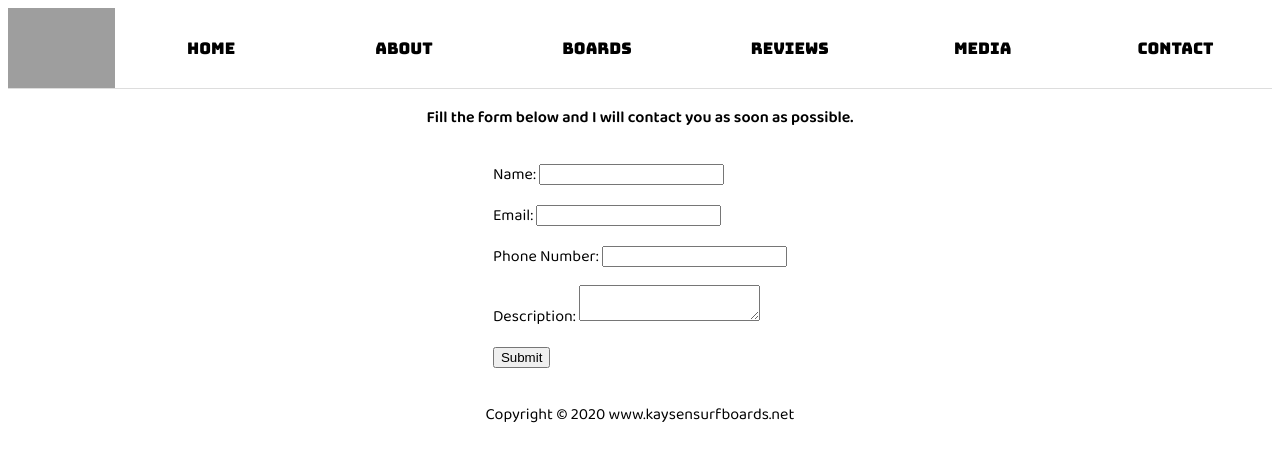
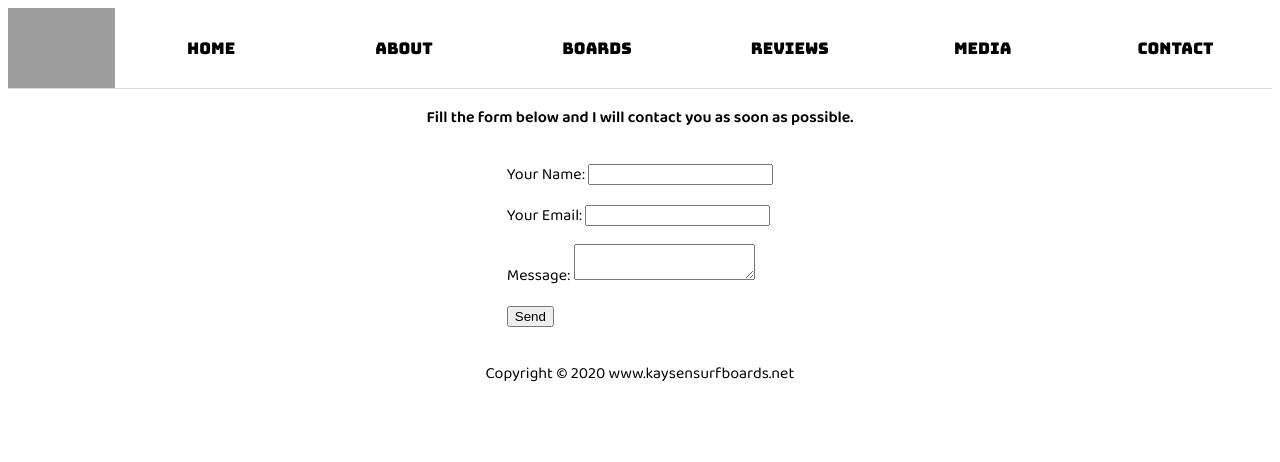
Before and after one commit to asalaza6/kaysensurfboards, a Next.js app: page /contact in a window 1280 px wide. Shown: the top 462 px of the page. Built offline with nearby package versions, Linux system fonts and the light colour scheme; grey boxes are pictures that could not be loaded.

Commit message:
Update contact.js

```diff
--- a/pages/contact.js
+++ b/pages/contact.js
@@ -4,21 +4,19 @@
   return (
     <div className = "container">
       <p className = "message">Fill the form below and I will contact you as soon as possible.</p>
-      <form name="contact" method="POST" data-netlify="true">
+      <form netlify-honeypot='bot-field' name="contact" method="post" data-netlify="true">
+          <input type="hidden" name="form-name" value="contact" />
           <p>
-        <label>Name: <input type="text" name="name" /></label>
+            <label>Your Name: <input type="text" name="name"/></label>
           </p>
           <p>
-        <label>Email: <input type="email" name="email" /></label>
+            <label>Your Email: <input type="email" name="email"/></label>
           </p>
           <p>
-        <label>Phone Number: <input type="tel" name="number" /></label>
+            <label>Message: <textarea name="message"></textarea></label>
           </p>
           <p>
-        <label>Description: <textarea name="message"></textarea></label>
-      </p>
-      <p>
-        <button type="submit">Submit</button>
+            <button type="submit">Send</button>
           </p>
         </form>
     <style jsx>{`
```
Lines whose indentation alone changed are shown as unchanged.
